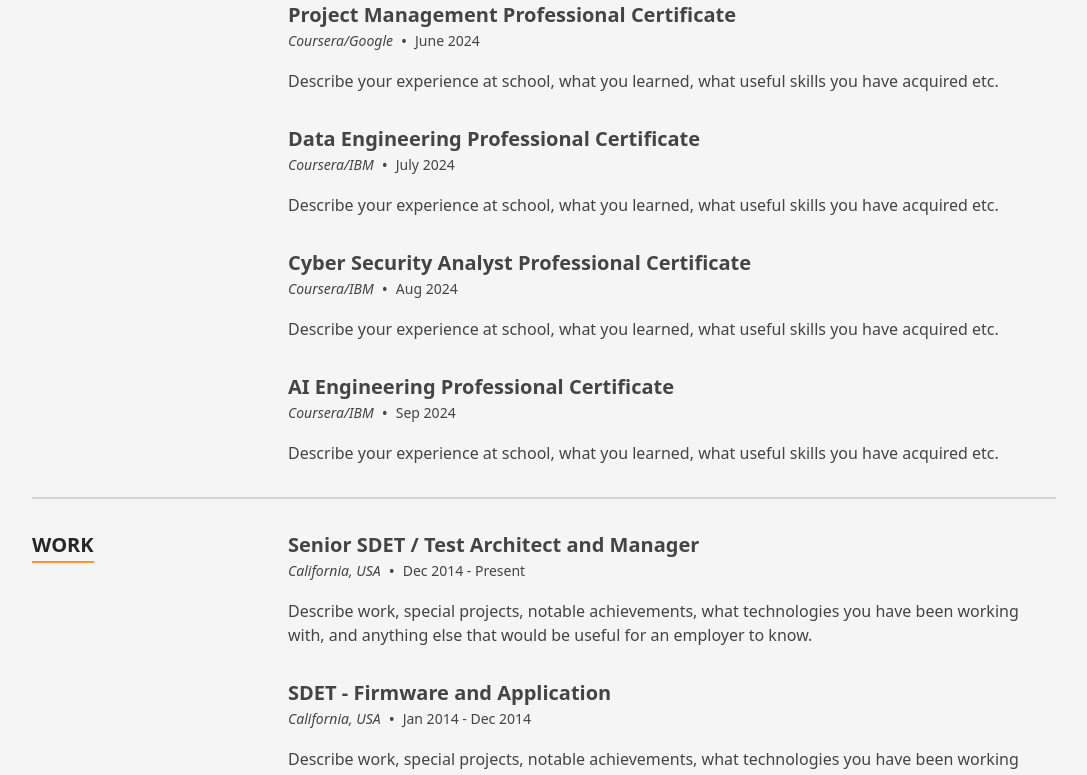
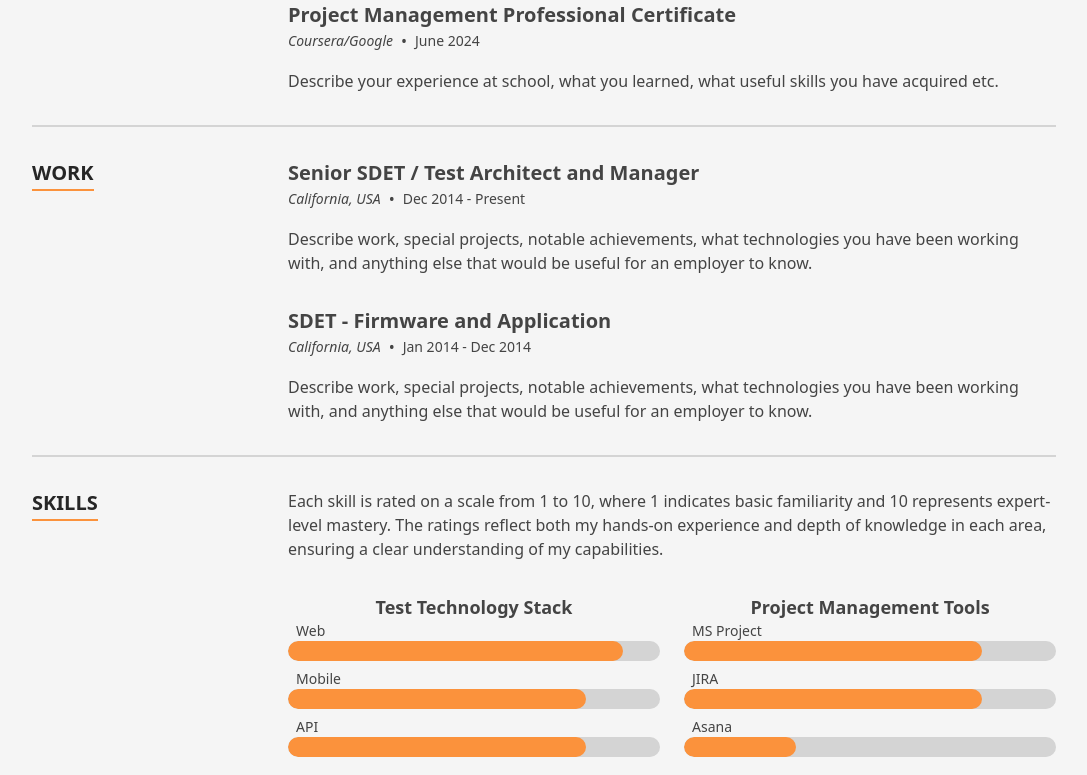
Before and after one commit to jawaharvinayagamurthy/myportfolio-react, a Next.js app: page / in a window 1280 px wide. Shown: the part 2280-3055 px from the top of the page, without its empty margins (96-1183 px from the left). Built offline with nearby package versions, Linux system fonts and the light colour scheme.

Commit message:
Updated certification section.

```diff
--- a/src/data/data.tsx
+++ b/src/data/data.tsx
@@ -369,24 +369,6 @@
     title: 'Project Management Professional Certificate',
     content: <p>Describe your experience at school, what you learned, what useful skills you have acquired etc.</p>,
   },
-  {
-    date: 'July 2024',
-    location: 'Coursera/IBM',
-    title: 'Data Engineering Professional Certificate',
-    content: <p>Describe your experience at school, what you learned, what useful skills you have acquired etc.</p>,
-  },
-  {
-    date: 'Aug 2024',
-    location: 'Coursera/IBM',
-    title: 'Cyber Security Analyst Professional Certificate',
-    content: <p>Describe your experience at school, what you learned, what useful skills you have acquired etc.</p>,
-  },
-  {
-    date: 'Sep 2024',
-    location: 'Coursera/IBM',
-    title: 'AI Engineering Professional Certificate',
-    content: <p>Describe your experience at school, what you learned, what useful skills you have acquired etc.</p>,
-  },
 ];
 
 export const experience: TimelineItem[] = [
```
